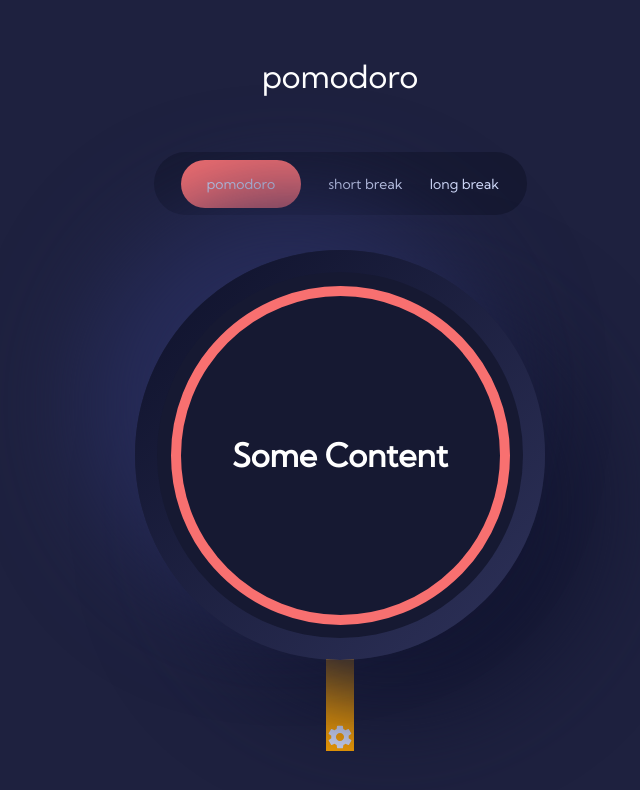
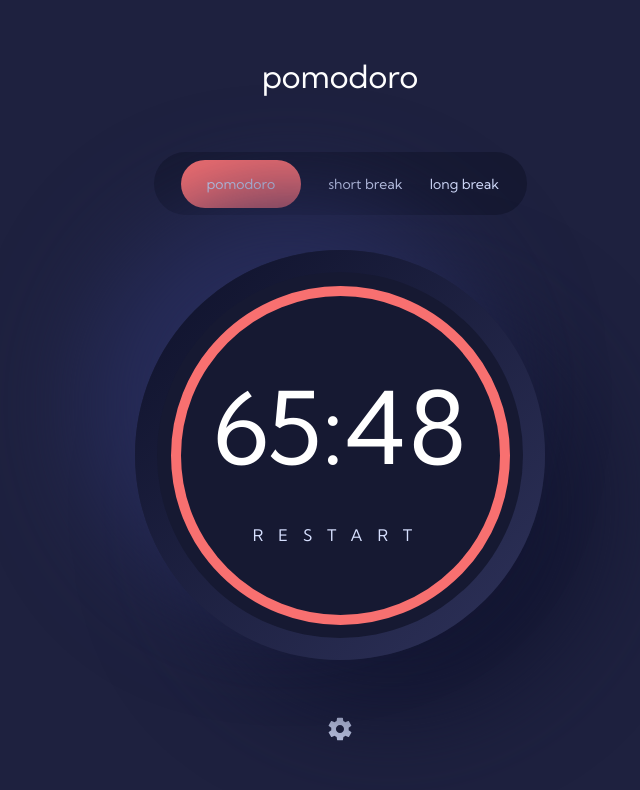
Before and after one commit to kwe92/PomodoroTimerApp, a React (Create React App) app: page / in a window 1280 px wide. Shown: the top 790 px of the page, without its empty margins (300-940 px from the left). Built offline with nearby package versions, Linux system fonts and the light colour scheme.

Commit message:
feat: added timer and reset static text

```diff
--- a/src/components/timer/Timer.tsx
+++ b/src/components/timer/Timer.tsx
@@ -50,7 +50,19 @@ const PomodoroTimer = () => {
         <Circle1 id="c1" />
         <Circle2 />
         <Circle3>
-          <h1 style={{ color: "white" }}>Some Content</h1>
+          <p style={{ color: "white", fontSize: "100px" }}>65:48</p>
+          {/* GAP */}
+          <div style={{ height: "36px" }} />
+
+          <p
+            style={{
+              fontSize: "1rem",
+              letterSpacing: "15px",
+              color: "rgba(215,224,255,1)",
+            }}
+          >
+            RESTART
+          </p>
         </Circle3>
       </div>
       <div
@@ -59,8 +71,8 @@ const PomodoroTimer = () => {
           flexDirection: "column",
           justifyContent: "end",
           alignItems: "center",
-          background: "orange",
-          height: "23.5rem",
+          // background: "orange",
+          height: "23rem",
         }}
       >
         <GearIcon />
```
